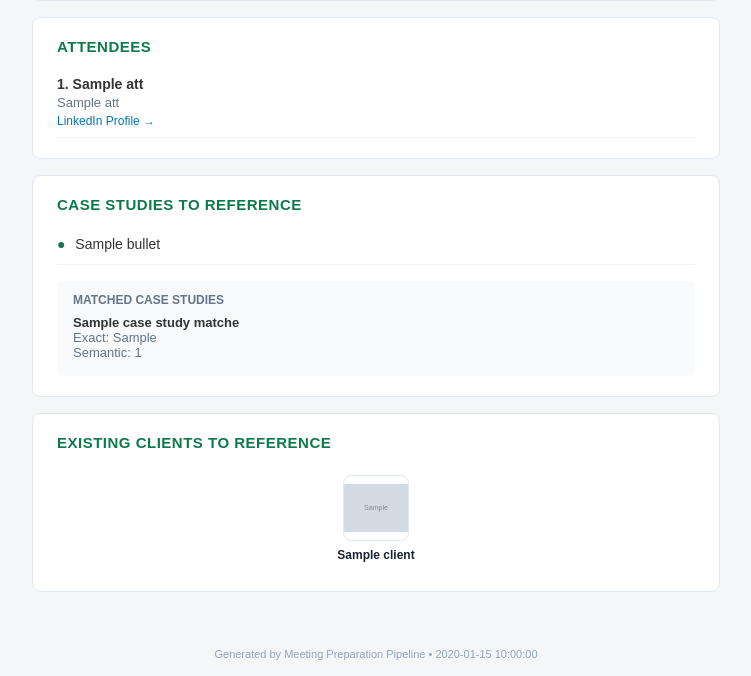
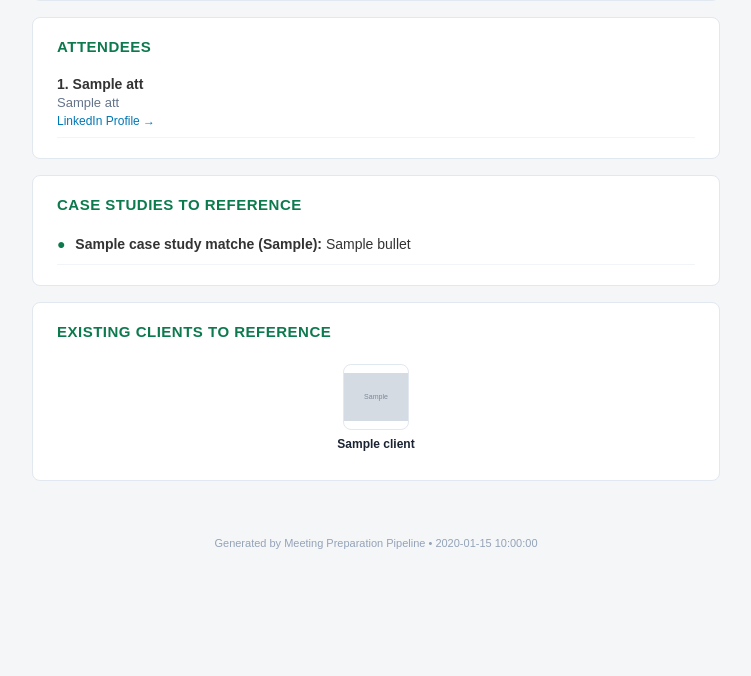
Before and after one commit to bschandrashekhar/meeting-notes-prep, a Python web app: template templates/meeting_brief.html in a window 1280 px wide. Shown: the part 663-1339 px from the top of the page, without its empty margins (264-1015 px from the left). After the commit the page ends 1212 px from the top, so only its background shows below. Run offline with Jinja, Linux system fonts and the light colour scheme; the template is opened without the code that fills it: most values are stand-ins (such as "Sample title", 1, 10 or a date in 2020); grey boxes marked "Sample" are stand-in pictures.

Commit message:
Update email template: case study name + exact techs prefix on each bullet
Each case study bullet now starts with bold name and exact tech matches
in brackets, followed by the conversational narrative. Removed the
separate "Matched Case Studies" detail section and semantic tech mentions.

Co-Authored-By: Claude Opus 4.6 <noreply@anthropic.com>

```diff
--- a/templates/meeting_brief.html
+++ b/templates/meeting_brief.html
@@ -135,7 +135,7 @@
     {% endif %}
 
     <!-- Case Studies to Reference -->
-    {% if meeting.case_study_narrative %}
+    {% if meeting.case_study_matches %}
     <tr>
       <td style="padding:0 16px 16px;">
         <table width="100%" cellpadding="0" cellspacing="0" style="background:#fff;border-radius:8px;border:1px solid #e2e8f0;">
@@ -143,33 +143,16 @@
             <td style="padding:20px 24px;">
               <h3 style="margin:0 0 12px;font-size:15px;color:#0d7a4e;text-transform:uppercase;letter-spacing:0.5px;">Case Studies to Reference</h3>
               <table width="100%" cellpadding="0" cellspacing="0">
-                {% for bullet in meeting.case_study_narrative %}
+                {% for cs in meeting.case_study_matches %}
                 <tr>
                   <td style="padding:8px 0;border-bottom:1px solid #f1f5f9;font-size:14px;line-height:1.6;">
                     <span style="color:#0d7a4e;font-weight:bold;margin-right:6px;">&#9679;</span>
-                    {{ bullet }}
+                    <strong>{{ cs.casestudy_name }}{% if cs.exact_techs %} ({{ cs.exact_techs | join(', ') }}){% endif %}:</strong>
+                    {{ meeting.case_study_narrative[loop.index0] if loop.index0 < meeting.case_study_narrative | length else cs.summary_solution }}
                   </td>
                 </tr>
                 {% endfor %}
               </table>
-
-              <!-- Case study details -->
-              {% if meeting.case_study_matches %}
-              <table width="100%" cellpadding="0" cellspacing="0" style="margin-top:16px;background:#f8fafc;border-radius:6px;">
-                <tr>
-                  <td style="padding:12px 16px;">
-                    <p style="margin:0 0 8px;font-size:12px;color:#64748b;font-weight:600;text-transform:uppercase;">Matched Case Studies</p>
-                    {% for cs in meeting.case_study_matches %}
-                    <p style="margin:4px 0;font-size:13px;">
-                      <strong>{{ cs.casestudy_name }}</strong>
-                      {% if cs.exact_techs %}<br><span style="color:#64748b;">Exact: {{ cs.exact_techs | join(', ') }}</span>{% endif %}
-                      {% if cs.semantic_techs %}<br><span style="color:#64748b;">Semantic: {{ cs.semantic_techs | map(attribute=0) | list | join(', ') if cs.semantic_techs[0] is iterable else '' }}</span>{% endif %}
-                    </p>
-                    {% endfor %}
-                  </td>
-                </tr>
-              </table>
-              {% endif %}
             </td>
           </tr>
         </table>
```
